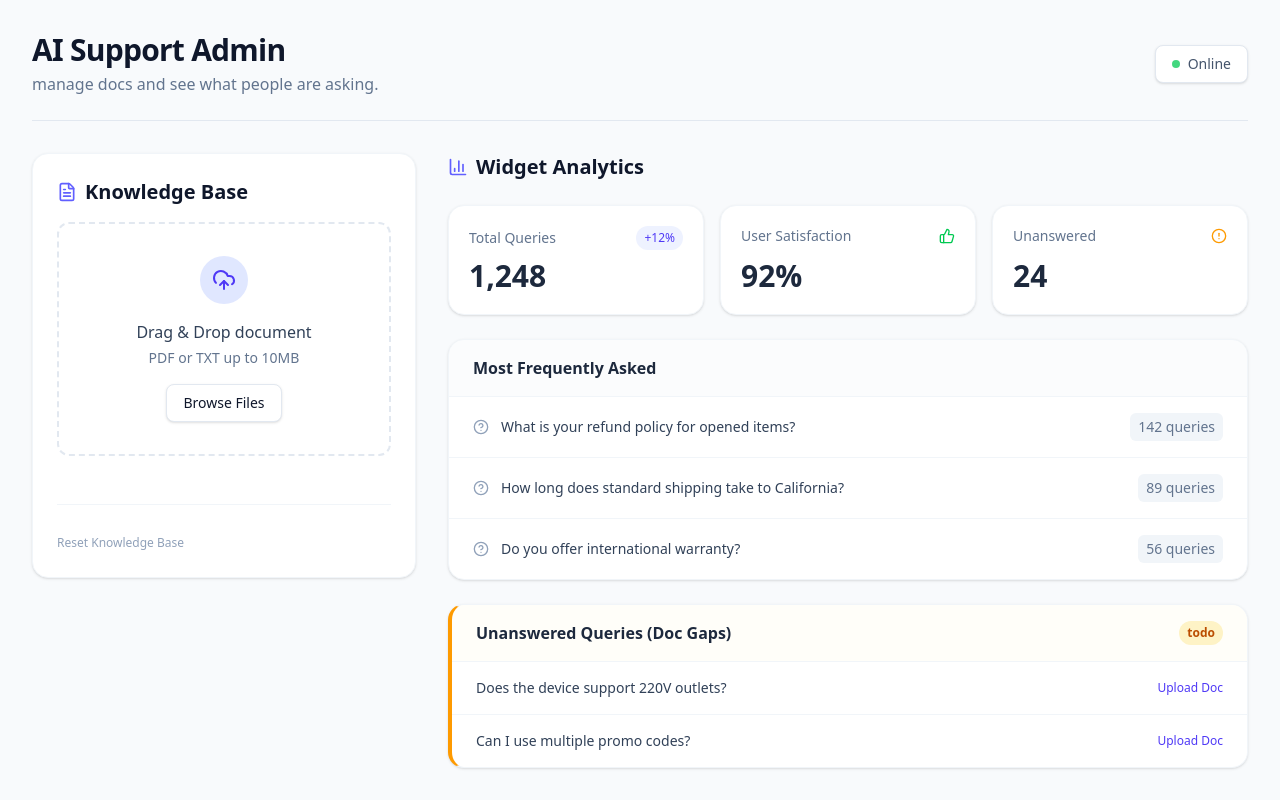
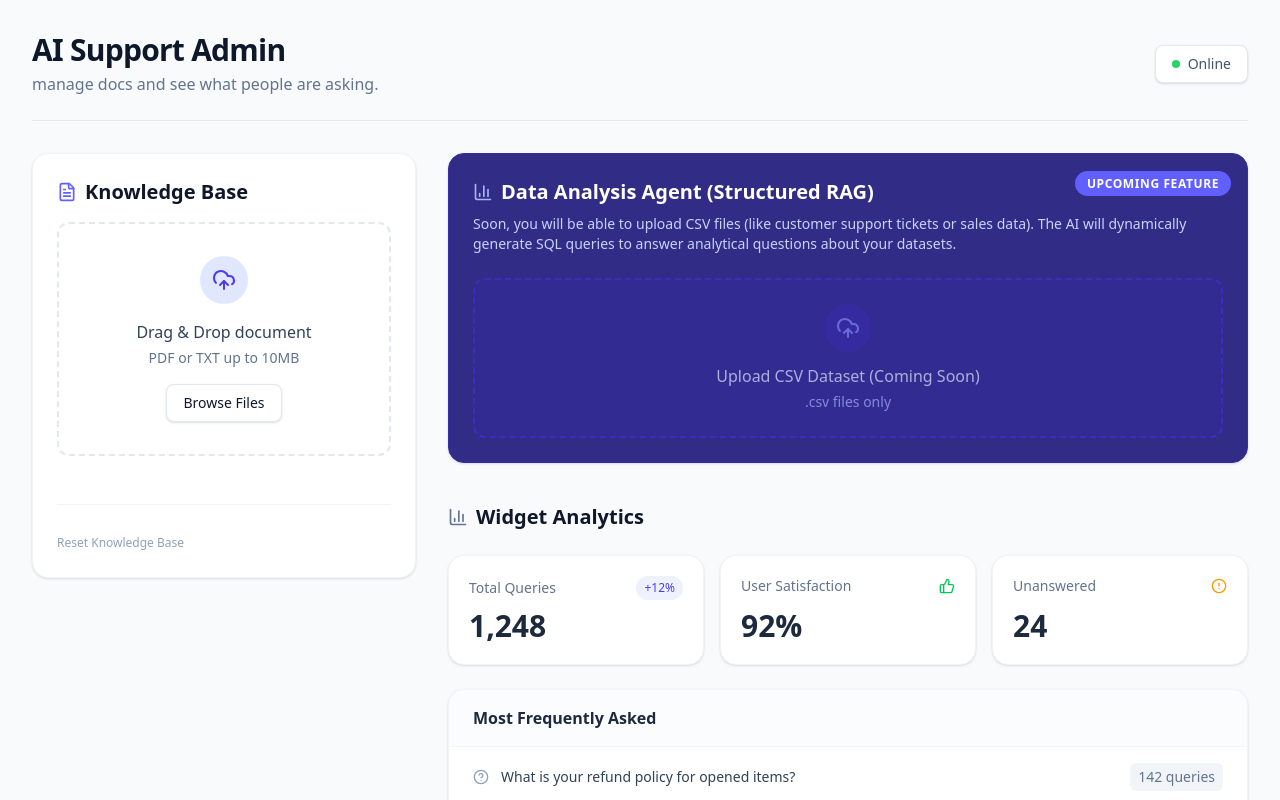
Before and after one commit to Adii1106/AI-Support-Bot-RAG-, a Next.js app in the folder frontend-Next.js/: page /admin in a window 1280 px wide. Shown: the top 800 px of the page. Built offline with nearby package versions, Linux system fonts and the light colour scheme.

Commit message:
added recruiter instructions, upload success popup, and upcoming data analysis section

```diff
--- a/frontend-Next.js/src/app/admin/page.tsx
+++ b/frontend-Next.js/src/app/admin/page.tsx
@@ -33,6 +33,9 @@ export default function AdminDashboard() {
       if (res.ok) {
         setUploadStatus('success');
         setFile(null);
+        setTimeout(() => {
+          alert("🎉 Document trained successfully!\n\nYou can now return to the Home page and ask the chat widget questions about this document.");
+        }, 100);
       } else {
         setUploadStatus('error');
       }
@@ -149,8 +152,33 @@ export default function AdminDashboard() {
 
           {/* dummy analytics for the demo */}
           <div className="lg:col-span-2 space-y-6">
-            <h2 className="text-xl font-bold flex items-center">
-              <BarChart3 className="w-5 h-5 mr-2 text-indigo-500" />
+
+            {/* New Data Analysis Upcoming Feature Block */}
+            <div className="bg-indigo-900 text-white rounded-2xl p-6 shadow-sm border border-indigo-800 relative overflow-hidden">
+              <div className="absolute top-0 right-0 p-4">
+                <span className="bg-indigo-500 text-white text-xs font-bold px-3 py-1 rounded-full uppercase tracking-wider">Upcoming Feature</span>
+              </div>
+              <h2 className="text-xl font-bold mb-2 flex items-center">
+                <BarChart3 className="w-5 h-5 mr-2 text-indigo-300" />
+                Data Analysis Agent (Structured RAG)
+              </h2>
+              <p className="text-indigo-200 mb-6 text-sm">
+                Soon, you will be able to upload CSV files (like customer support tickets or sales data). The AI will dynamically generate SQL queries to answer analytical questions about your datasets.
+              </p>
+
+              <div className="border-2 border-dashed border-indigo-700 bg-indigo-800/50 rounded-xl p-6 flex flex-col items-center justify-center text-center opacity-70 cursor-not-allowed">
+                <div className="p-3 bg-indigo-800 rounded-full mb-3">
+                  <UploadCloud className="w-6 h-6 text-indigo-400" />
+                </div>
+                <div>
+                  <p className="font-medium text-indigo-100">Upload CSV Dataset (Coming Soon)</p>
+                  <p className="text-sm text-indigo-300 mt-1">.csv files only</p>
+                </div>
+              </div>
+            </div>
+
+            <h2 className="text-xl font-bold flex items-center pt-4">
+              <BarChart3 className="w-5 h-5 mr-2 text-slate-500" />
               Widget Analytics
             </h2>
 
--- a/frontend-Next.js/src/app/page.tsx
+++ b/frontend-Next.js/src/app/page.tsx
@@ -7,11 +7,21 @@ export default function Home() {
     <div className="min-h-screen bg-slate-50 flex flex-col items-center justify-center p-8 font-sans text-center">
       <div className="max-w-2xl">
         <h1 className="text-4xl sm:text-5xl font-extrabold text-slate-900 tracking-tight mb-6">
-          AI Customer Support Prototype
+          AI Agentic Support System
         </h1>
-        <p className="text-lg text-slate-600 mb-8 leading-relaxed">
-          This is the sample "Customer Facing" page. The floating chat widget in the bottom right corner represents how this tool would be embedded on a real company website.
+        <p className="text-lg text-slate-600 mb-6 leading-relaxed">
+          A production-ready RAG architecture built with <strong>Next.js, FastAPI, Supabase (pgvector), and Llama 3.3</strong>.
         </p>
+
+        <div className="bg-white border border-slate-200 rounded-2xl p-6 text-left mb-8 shadow-sm">
+          <h2 className="text-xl font-bold text-slate-800 mb-3 hover:text-indigo-600 transition-colors">How to test this prototype:</h2>
+          <ol className="list-decimal list-inside text-slate-600 space-y-3">
+            <li>Go to the <strong>Admin Dashboard</strong> and upload a PDF/TXT file (e.g., a company manual).</li>
+            <li>Wait for the backend to chunk, embed, and store the document in the vector database.</li>
+            <li>Click <strong>Try the Chat Widget</strong> below to open the support window.</li>
+            <li>Ask questions! The AI will answer exclusively based on your uploaded document to prevent hallucinations.</li>
+          </ol>
+        </div>
 
         <div className="flex flex-col sm:flex-row items-center justify-center gap-4">
           <a href="/admin" className="px-6 py-3 bg-white border border-slate-200 hover:border-indigo-300 shadow-sm rounded-xl text-indigo-600 font-semibold transition-all">
```
